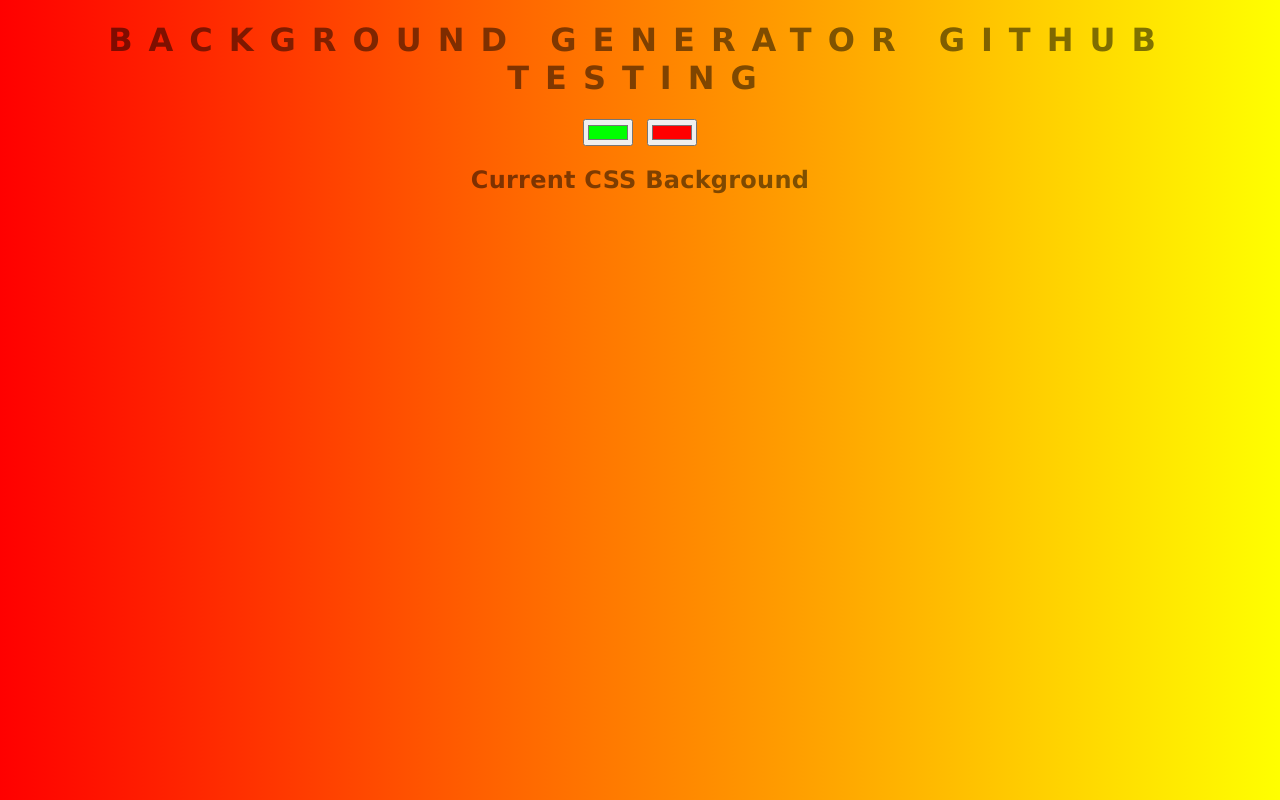
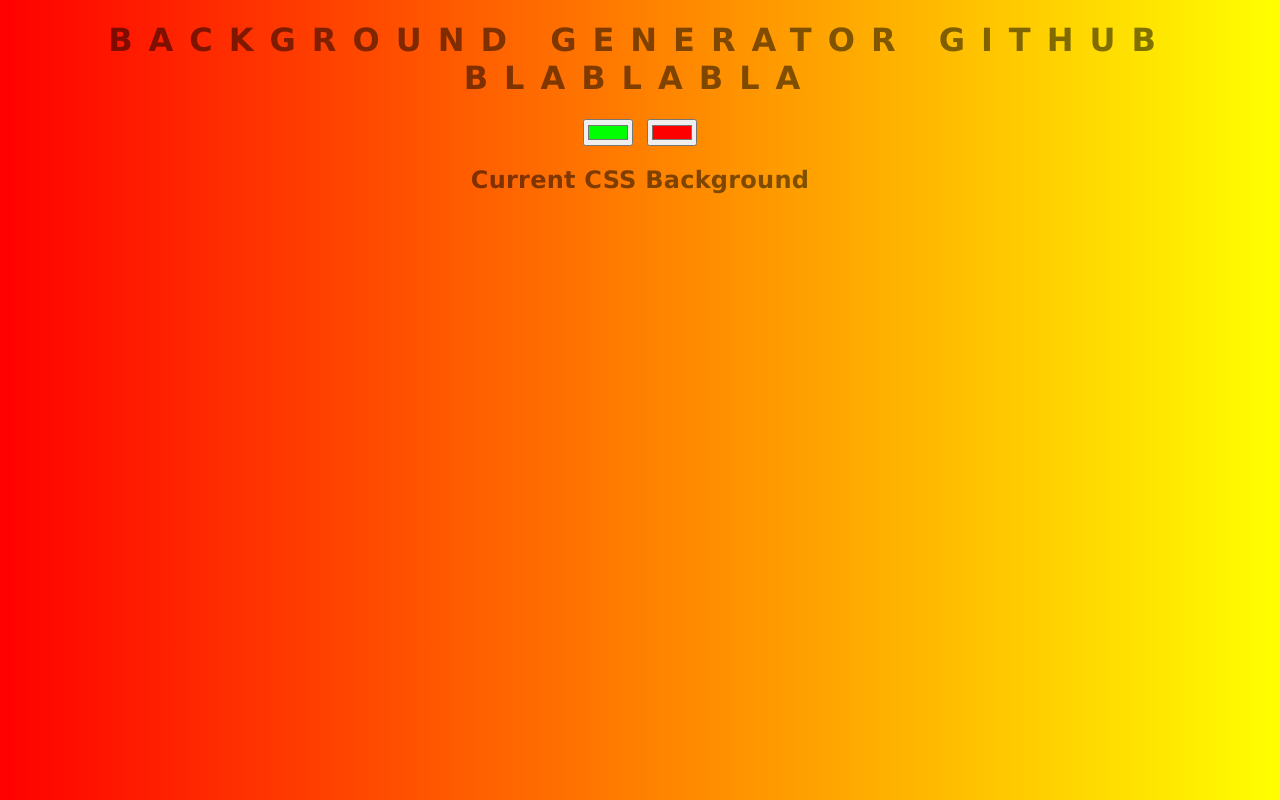
Before and after one commit to draguhn/background-generator, a plain HTML site: page index.html in a window 1280 px wide. Drawn offline with Linux system fonts and the light colour scheme.

Commit message:
Update index.html

```diff
--- a/index.html
+++ b/index.html
@@ -7,7 +7,7 @@
   <title>Gradient Background</title>
 </head>
 <body id="gradient">
-  <h1>Background Generator GitHub Testing</h1>
+  <h1>Background Generator GitHub blablabla</h1>
   <input type="color" name="color1" value="#00ff00" class="color1">
   <input type="color" name="color2" value="#ff0000" class="color2">
   <h2>Current CSS Background</h2>
```
